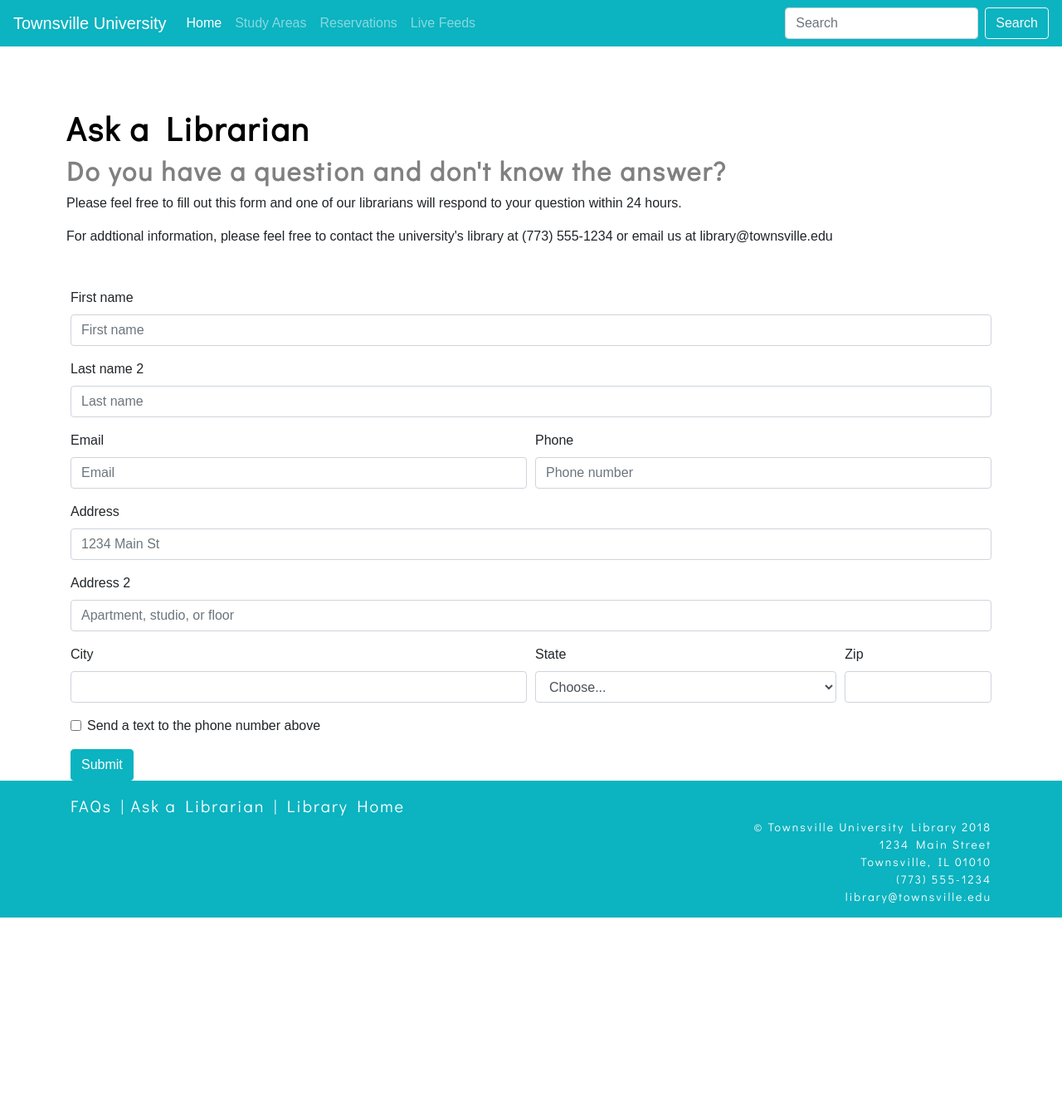
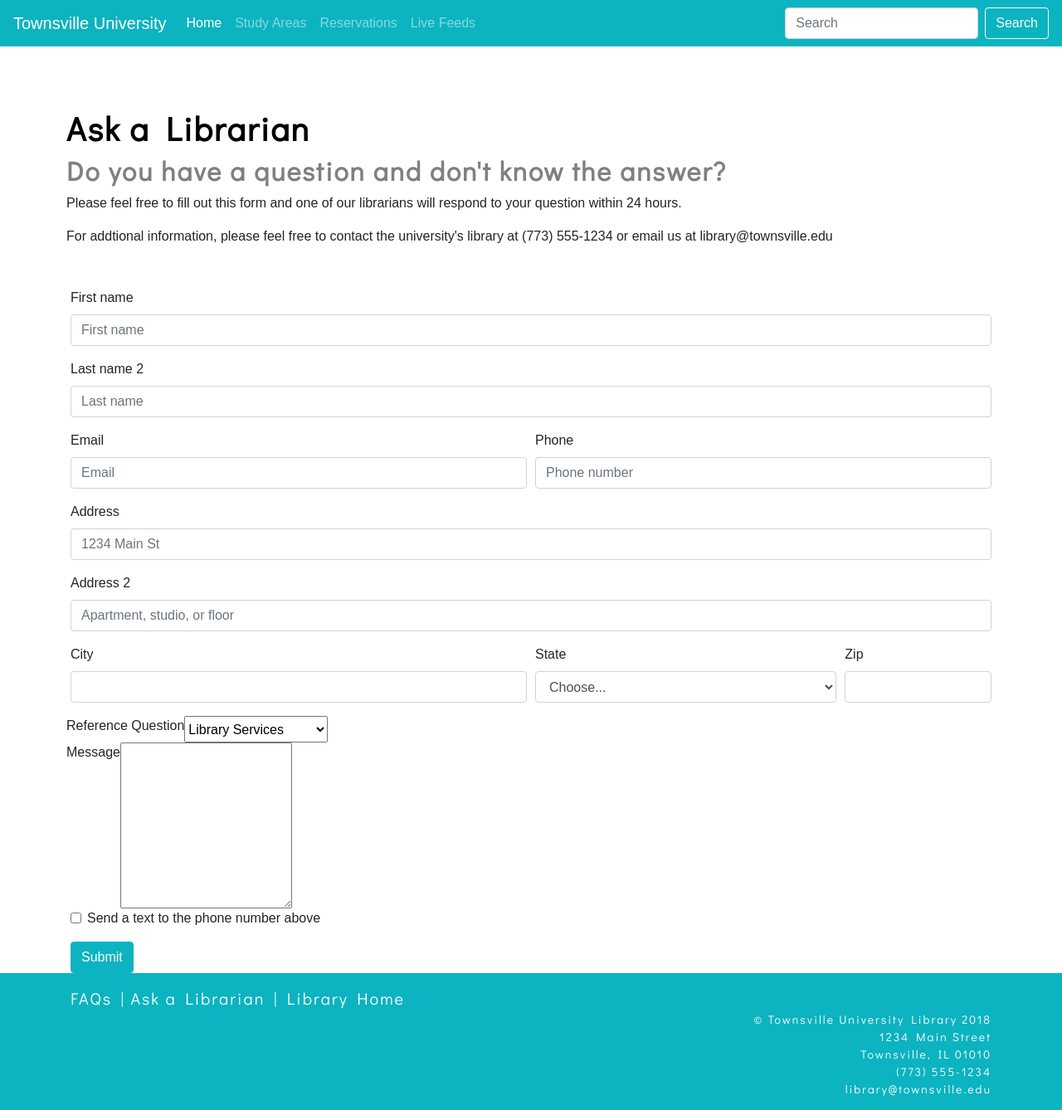
Before and after one commit to DOMLIS786/GAstudyareas, a Jekyll site: the page built from ask-librarian-form.html, in a window 1280 px wide. Shown: the whole page at 83% size. Built offline with Jekyll 4.4.1, drawn with Linux system fonts in a browser that asks for light colours; before the commit the page ends 1106 px from its top, so only the background shows below that.

Commit message:
Update ask-librarian-form.html

```diff
--- a/ask-librarian-form.html
+++ b/ask-librarian-form.html
@@ -57,6 +57,18 @@ title: Ask a Librarian
       <input type="text" class="form-control" id="inputZip">
     </div>
   </div>
+ <div class="form-row">
+   <label for="reference">Reference Question</label>
+    <select id="reference" name="referencequestion">
+      <option value="libraryservices">Library Services</option>
+      <option value="events">Events</option>
+      <option value="general">Genernal Information</option>
+    </select>
+  </div>
+  <div class="form-row">
+    <label for="message">Message</label>
+    <textarea id="subject" name="subject"style="height:200px"></textarea>
+  </div>
   <div class="form-group">
     <div class="form-check">
       <input class="form-check-input" type="checkbox" id="gridCheck">
@@ -66,6 +78,7 @@ title: Ask a Librarian
     </div>
   </div>
   <button type="submit" class="btn btn-bookroom">Submit</button>
+  <br>
 </form>
 </section>
 {% include footer.html %}
```
